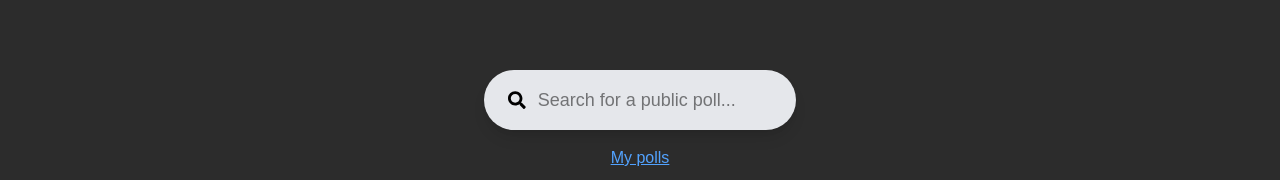
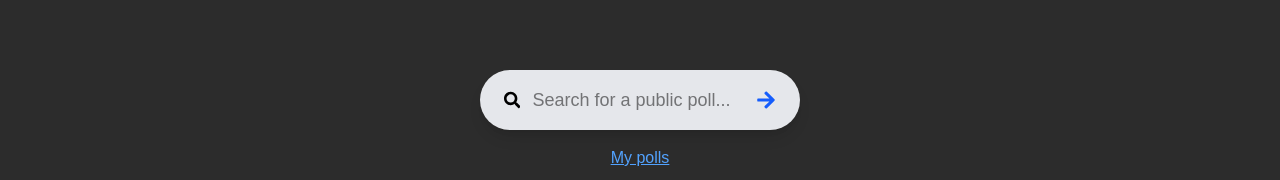
Before and after one commit to Tatertot717/WebApp, a Next.js app in the folder webapp/: page /search in a window 1280 px wide. Shown: the part 288-468 px from the top of the page. Built offline with nearby package versions, Linux system fonts and the light colour scheme.

Commit message:
search page, searchified

```diff
--- a/webapp/src/components/pages/SearchPage.tsx
+++ b/webapp/src/components/pages/SearchPage.tsx
@@ -1,28 +1,43 @@
-import React from "react";
-import { FaSearch } from "react-icons/fa";
+// src/components/pages/SearchPage.tsx
+"use client";
+
+import React, { useState } from "react";
+import { FaSearch, FaArrowRight } from "react-icons/fa";
 import Navbar from "../Navbar";
 import Footer from "../Footer";
 import Link from "next/link";
+import { useRouter } from "next/navigation";
 
 const SearchPage = () => {
-  const loggedin = true; // change to false for unauthenticated view
+  const loggedin = true; // update based on auth
+  const [query, setQuery] = useState("");
+  const router = useRouter();
+
+  const handleSearch = () => {
+    if (query.trim()) {
+      router.push(`/polls?query=${encodeURIComponent(query)}`);
+    }
+  };
 
   return (
-    <div
-      className="flex flex-col min-h-screen text-white"
-      style={{ backgroundColor: "#2c2c2c" }}
-    >
+    <div className="flex flex-col min-h-screen text-white" style={{ backgroundColor: "#2c2c2c" }}>
       <Navbar />
 
       <main className="flex flex-1 items-center justify-center">
         <div className="flex flex-col items-center space-y-4">
-          <div className="flex items-center bg-gray-200 text-black rounded-full px-6 py-4 text-lg shadow-lg">
+          <div className="flex items-center bg-gray-200 text-black rounded-full px-6 py-4 text-lg shadow-lg w-80">
             <FaSearch className="mr-3 text-xl" />
             <input
               type="text"
               placeholder="Search for a public poll..."
               className="bg-transparent focus:outline-none w-full"
+              value={query}
+              onChange={(e) => setQuery(e.target.value)}
+              onKeyDown={(e) => e.key === "Enter" && handleSearch()}
             />
+            <button onClick={handleSearch}>
+              <FaArrowRight className="text-xl text-blue-600 hover:text-blue-800 transition" />
+            </button>
           </div>
 
           {loggedin && (
```
Also changed, not shown: webapp/src/app/search/page.tsx (+2 -5 lines).
